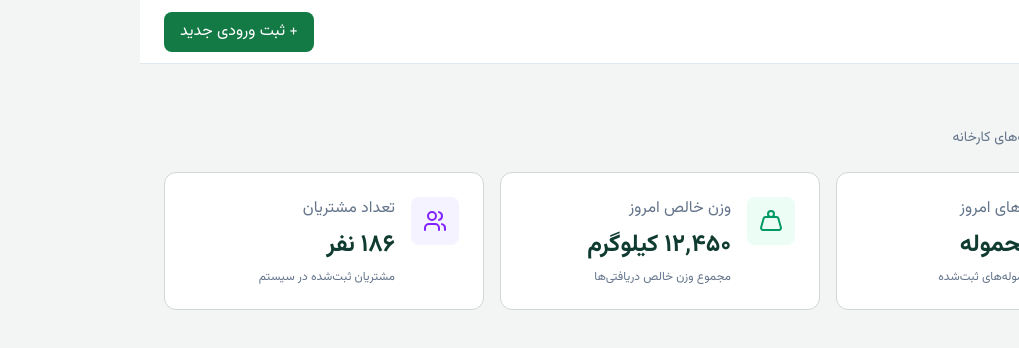
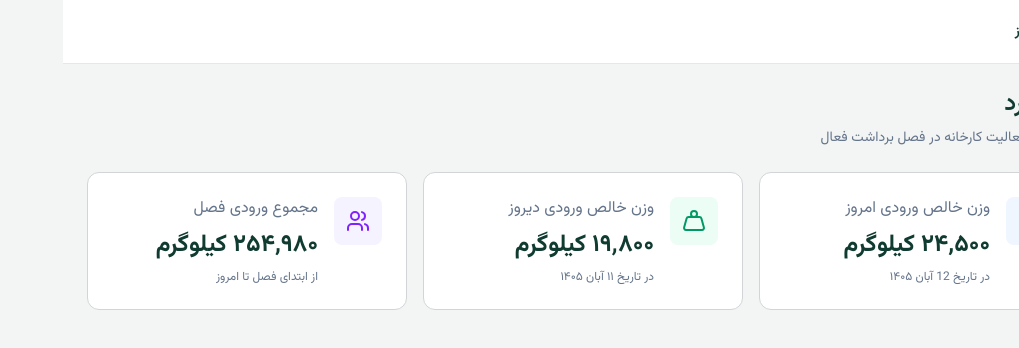
Before and after one commit to mosi3883/pistaFlow-ui, a React (Vite) app: page / in a window 1280 px wide. Shown: the top 348 px of the page, without its empty margins (261-1280 px from the left). Built offline with nearby package versions, Linux system fonts and the light colour scheme.

Commit message:
11-dashboard-0

```diff
--- a/package.json
+++ b/package.json
@@ -1,7 +1,7 @@
 {
   "name": "pistaflow-ui",
   "private": true,
-  "version": "0.10.6",
+  "version": "0.11.0",
   "type": "module",
   "scripts": {
     "dev": "vite",
--- a/src/pages/Dashboard.jsx
+++ b/src/pages/Dashboard.jsx
@@ -3,8 +3,8 @@ function Dashboard() {
   return (
     <>
       <div className='mb-6'>
-        <h1 className='font-semibold text-heading text-2xl'>نمای کلی</h1>
-        <p className='mt-2 text-muted text-sm'>خلاصه وضعیت و فعالیت‌های کارخانه</p>
+        <h1 className='font-semibold text-heading text-2xl'>داشبورد</h1>
+        <p className='mt-2 text-muted text-sm'>نمای کلی فعالیت کارخانه در فصل برداشت فعال</p>
       </div>
       <div className='gap-4 grid grid-cols-3'>
         <div className='flex items-start gap-4 bg-white p-6 border border-border rounded-xl'>
@@ -13,9 +13,9 @@ function Dashboard() {
           </div>
 
           <div>
-            <p className='text-muted text-base'>دریافتی‌های امروز</p>
-            <p className='mt-2 font-bold text-heading text-2xl'>۲۴ محموله</p>
-            <p className='mt-2 text-muted text-xs'>تعداد محموله‌های ثبت‌شده</p>
+            <p className='text-muted text-base'>وزن خالص ورودی امروز</p>
+            <p className='mt-2 font-bold text-heading text-2xl'>۲۴,۵۰۰ کیلوگرم</p>
+            <p className='mt-2 text-muted text-xs'>در تاریخ 12 آبان ۱۴۰۵ </p>
           </div>
         </div>
 
@@ -25,9 +25,9 @@ function Dashboard() {
           </div>
 
           <div>
-            <p className='text-muted text-base'>وزن خالص امروز</p>
-            <p className='mt-2 font-bold text-heading text-2xl'>۱۲٬۴۵۰ کیلوگرم</p>
-            <p className='mt-2 text-muted text-xs'>مجموع وزن خالص دریافتی‌ها</p>
+            <p className='text-muted text-base'>وزن خالص ورودی دیروز</p>
+            <p className='mt-2 font-bold text-heading text-2xl'>۱۹٬۸۰۰ کیلوگرم</p>
+            <p className='mt-2 text-muted text-xs'>در تاریخ ۱۱ آبان ۱۴۰۵ </p>
           </div>
         </div>
 
@@ -37,9 +37,9 @@ function Dashboard() {
           </div>
 
           <div>
-            <p className='text-muted text-base'>تعداد مشتریان</p>
-            <p className='mt-2 font-bold text-heading text-2xl'>۱۸۶ نفر</p>
-            <p className='mt-2 text-muted text-xs'>مشتریان ثبت‌شده در سیستم</p>
+            <p className='text-muted text-base'>مجموع ورودی فصل</p>
+            <p className='mt-2 font-bold text-heading text-2xl'>۲۵۴,۹۸۰ کیلوگرم</p>
+            <p className='mt-2 text-muted text-xs'>از ابتدای فصل تا امروز</p>
           </div>
         </div>
       </div>
--- a/src/ui/AppLayout.jsx
+++ b/src/ui/AppLayout.jsx
@@ -1,7 +1,7 @@
-import { NavLink, Outlet } from 'react-router';
+import { Outlet } from 'react-router';
 import Header from './Header';
 import Navbar from './Navbar';
-import { LuSettings } from 'react-icons/lu';
+
 function AppLayout() {
   return (
     <div className='grid grid-cols-[240px_1fr] grid-rows-[64px_1fr] max-h-screen font-vazir'>
@@ -18,19 +18,6 @@ function AppLayout() {
           </div>
         </div>
         <Navbar />
-        <div className='mt-auto'>
-          <NavLink
-            to='/settings'
-            className={({ isActive }) =>
-              `flex h-11 items-center gap-3 px-3  rounded-lg text-sm transition-colors duration-150 ${
-                isActive ? 'active' : 'hover:bg-slate-700  text-slate-300 hover:text-white'
-              }`
-            }
-          >
-            <LuSettings size={20} />
-            <span>تنظیمات</span>
-          </NavLink>
-        </div>
       </aside>
       <main className='col-start-2 col-end-3 row-start-2 row-end-3 p-6 overflow-auto'>
         <Outlet />
--- a/src/ui/Header.jsx
+++ b/src/ui/Header.jsx
@@ -1,15 +1,7 @@
-import { Link } from 'react-router';
-
 function Header() {
   return (
     <header className='flex justify-between items-center col-start-2 col-end-3 bg-white px-6 py-2 border-slate-200 border-b'>
-      <h2 className='font-semibold text-sm'>داشبورد</h2>
-      <Link
-        to='/deliveries/new'
-        className='flex justify-center items-center bg-primary hover:bg-sidebar px-4 rounded-lg h-10 text-white transition-colors duration-150'
-      >
-        + ثبت ورودی جدید
-      </Link>
+      <h2 className='font-semibold text-sm'>متن ورودیاز</h2>
     </header>
   );
 }
--- a/src/ui/Navbar.jsx
+++ b/src/ui/Navbar.jsx
@@ -1,4 +1,12 @@
-import { LuUsers, LuLayoutDashboard, LuPackage, LuWallet, LuChartNoAxesCombined, LuTruck } from 'react-icons/lu';
+import {
+  LuUsers,
+  LuLayoutDashboard,
+  LuPackage,
+  LuWallet,
+  LuChartNoAxesCombined,
+  LuTruck,
+  LuSettings,
+} from 'react-icons/lu';
 import { NavLink } from 'react-router';
 function Navbar() {
   return (
@@ -10,7 +18,7 @@ function Navbar() {
             end
             className={({ isActive }) =>
               `flex h-11 items-center gap-3 px-3  rounded-lg text-sm transition-colors duration-150 ${
-                isActive ? 'active' : 'hover:bg-slate-700  text-slate-300 hover:text-white'
+                isActive ? 'active' : 'hover:bg-slate-700 text-slate-300 hover:text-white'
               }`
             }
           >
@@ -23,7 +31,7 @@ function Navbar() {
             to='/customers'
             className={({ isActive }) =>
               `flex h-11 items-center gap-3 px-3  rounded-lg text-sm transition-colors duration-150 ${
-                isActive ? 'active' : 'hover:bg-slate-700  text-slate-300 hover:text-white'
+                isActive ? 'active' : 'hover:bg-slate-700 text-slate-300 hover:text-white'
               }`
             }
           >
@@ -37,7 +45,7 @@ function Navbar() {
             end
             className={({ isActive }) =>
               `flex h-11 items-center gap-3 px-3  rounded-lg text-sm transition-colors duration-150 ${
-                isActive ? 'active' : 'hover:bg-slate-700  text-slate-300 hover:text-white'
+                isActive ? 'active' : 'hover:bg-slate-700 text-slate-300 hover:text-white'
               }`
             }
           >
@@ -50,7 +58,7 @@ function Navbar() {
             to='/deliveries/new'
             className={({ isActive }) =>
               `flex h-11 items-center gap-3 px-3  rounded-lg text-sm transition-colors duration-150 ${
-                isActive ? 'active' : 'hover:bg-slate-700  text-slate-300 hover:text-white'
+                isActive ? 'active' : 'hover:bg-slate-700 text-slate-300 hover:text-white'
               }`
             }
           >
@@ -63,7 +71,7 @@ function Navbar() {
             to='/accounting'
             className={({ isActive }) =>
               `flex h-11 items-center gap-3 px-3  rounded-lg text-sm transition-colors duration-150 ${
-                isActive ? 'active' : 'hover:bg-slate-700  text-slate-300 hover:text-white'
+                isActive ? 'active' : 'hover:bg-slate-700 text-slate-300 hover:text-white'
               }`
             }
           >
@@ -76,12 +84,25 @@ function Navbar() {
             to='/reports'
             className={({ isActive }) =>
               `flex h-11 items-center gap-3 px-3  rounded-lg text-sm transition-colors duration-150 ${
-                isActive ? 'active' : 'hover:bg-slate-700  text-slate-300 hover:text-white'
+                isActive ? 'active' : 'hover:bg-slate-700 text-slate-300 hover:text-white'
               }`
             }
           >
             <LuChartNoAxesCombined size={20} />
             <span>گزارش‌ها</span>
+          </NavLink>
+        </li>
+        <li>
+          <NavLink
+            to='/settings'
+            className={({ isActive }) =>
+              `flex h-11 items-center gap-3 px-3  rounded-lg text-sm transition-colors duration-150 ${
+                isActive ? 'active' : 'hover:bg-slate-700 text-slate-300 hover:text-white'
+              }`
+            }
+          >
+            <LuSettings size={20} />
+            <span>تنظیمات</span>
           </NavLink>
         </li>
       </ul>
```
Also changed, not shown: 1 other file (tests, documents, lock files or other folders).
